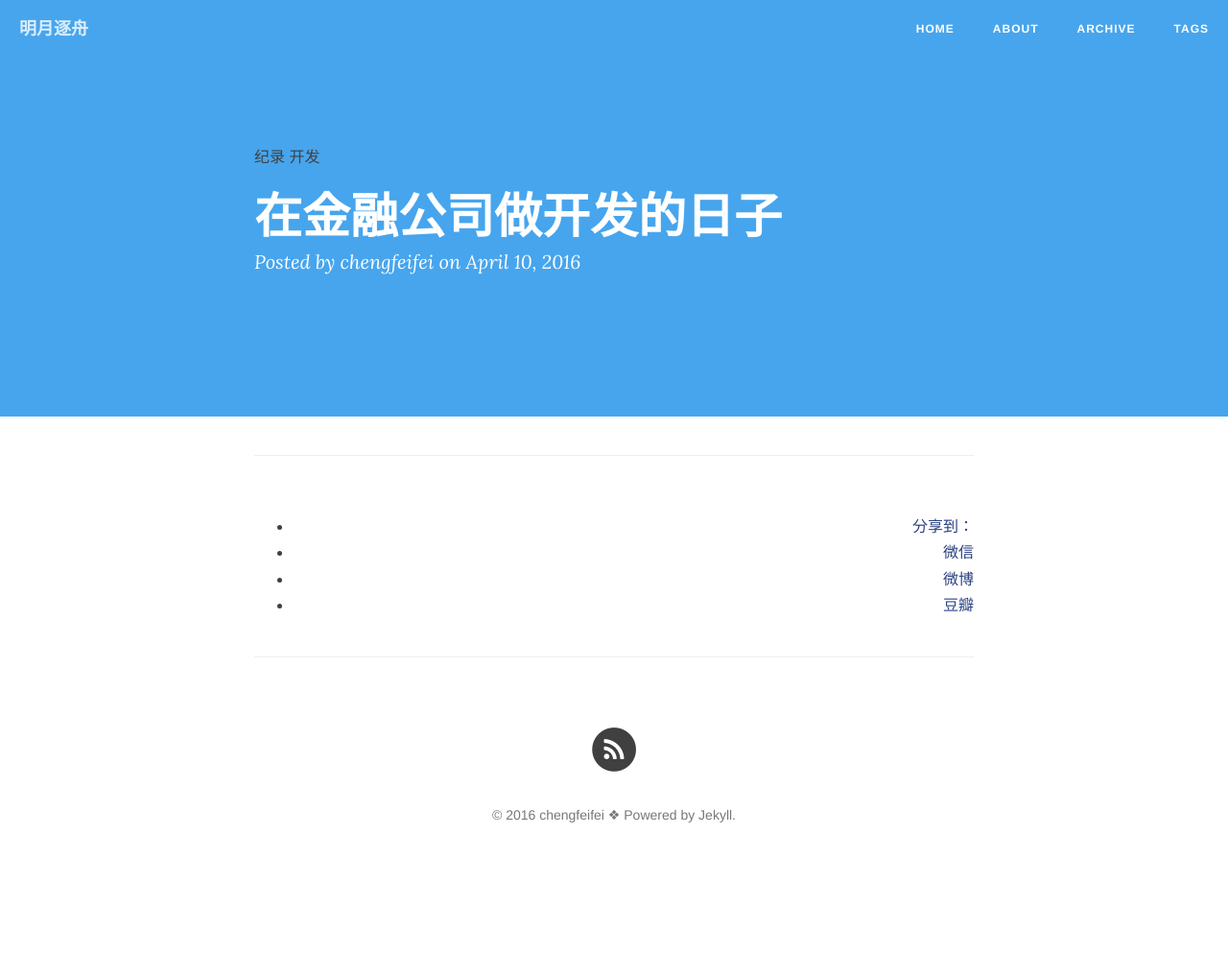
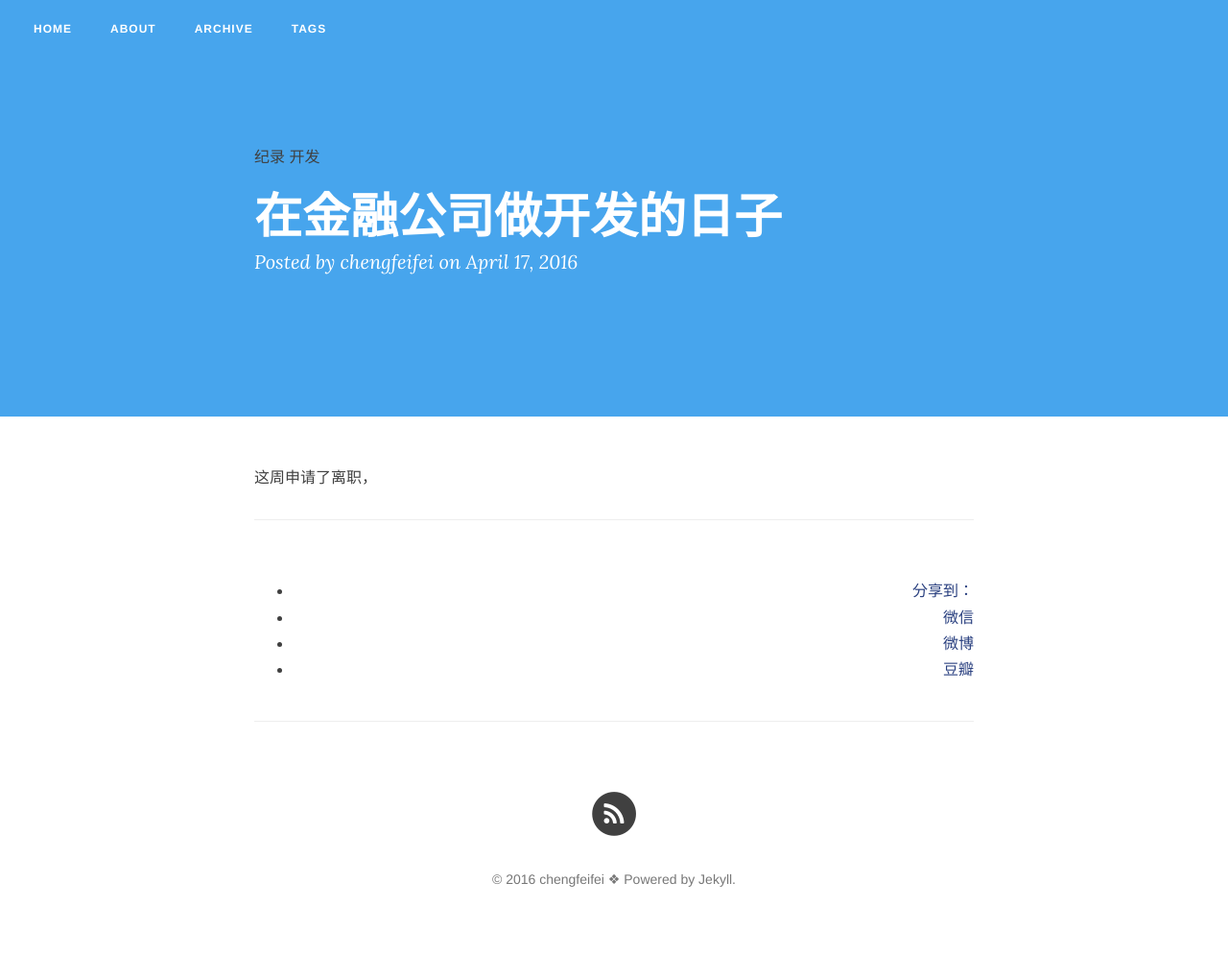
Before and after one commit to chengfeifei/chengfeifei.github.io, a Jekyll site: the page built from _posts/2016-04-17-develop-years.md, in a window 1280 px wide. Shown: the whole page at 96% size. Built offline with Jekyll 4.4.1, drawn with Linux system fonts in a browser that asks for light colours; nearby versions of some CDN libraries; comment, search, counter and statistics services are not loaded; before the commit the page ends 927 px from its top, so only the background shows below that.

Commit message:
img hight

```diff
--- a/_includes/nav.html
+++ b/_includes/nav.html
@@ -9,7 +9,7 @@
                 <span class="icon-bar"></span>
                 <span class="icon-bar"></span>
             </button>
-            <a class="navbar-brand" href="{{ site.baseurl }}/">{{ site.title }}</a>
+            <!--<a class="navbar-brand" href="{{ site.baseurl }}/">{{ site.title }}</a>
         </div>
 
         <!-- Collect the nav links, forms, and other content for toggling -->
--- a/_posts/2016-04-10-develop-years.md
+++ b/_posts/2016-04-17-develop-years.md
@@ -1,9 +1,11 @@
 ---
 layout: post
 title: 在金融公司做开发的日子
-date: 2016-04-10
+date: 2016-04-17
 categories: blog
 tags: [纪录,开发]
 description: 今天下午临时定下要出差。已抵浙江，刚刚安顿。明天一早出发，不便多写。但会在工作之余尽量写。写不是义务，写本身就是写的报酬。
 
 ---
+
+这周申请了离职，
```
Also changed, not shown: about.md (+1 -1 lines), img/twitter.jpg.
